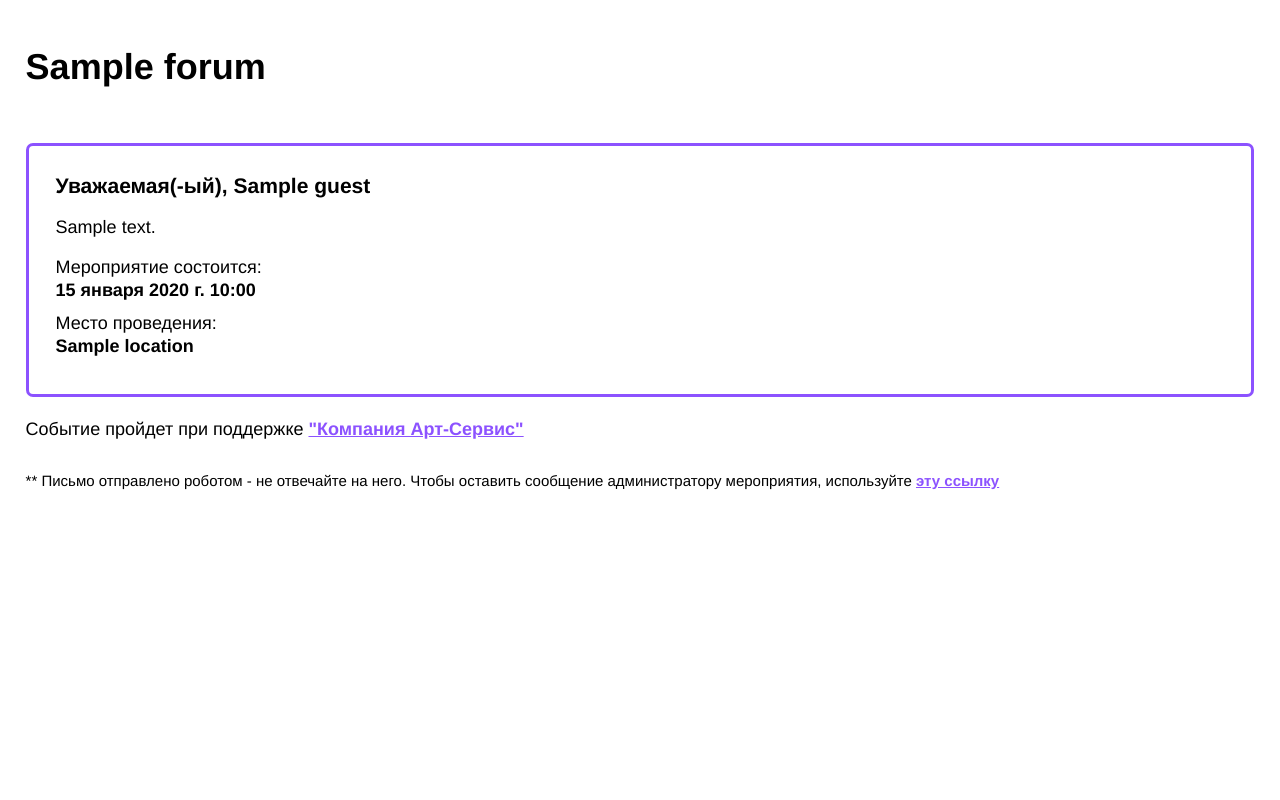
After one commit to Starck43/fogapo, a Django app: template backend/templates/invitation_email.html in a window 1280 px wide. The commit adds this page. Run offline with Django 4.2, Linux system fonts and the light colour scheme; tables that the repository leaves empty hold one stand-in row (values such as "Sample post"); the template is opened without the code that fills it: values that come from a table or form of the project are taken from there, most other values are stand-ins (such as "Sample title", 1, 10 or a date in 2020); parts of the project's set-up code (start-up, migrations or seed data) failed here and were passed over; some libraries are stand-ins or nearby versions.

```diff
--- /dev/null
+++ b/backend/templates/invitation_email.html
@@ -0,0 +1,94 @@
+{% load static %}
+
+<html lang="ru">
+<head>
+	<meta charset="UTF-8">
+	<title>Приглашение на мероприятие от сайта {{site_name}}</title>
+</head>
+<style>
+	h1, h2, h3{
+		line-height: 1.25;
+	}
+	* {
+		margin: 0;
+		padding: 0;
+		box-sizing: border-box;
+	}
+	html {
+		font-size: 18px;
+		font-family: Helvetica, Arial;
+	}
+	body{
+		position: relative;
+		width: 100%;
+		padding: 2vw;
+	}
+	p{
+		margin-bottom: 0.5em;
+		line-height: 1.3;
+		font-weight: 200;
+		font-size: 1em;
+	}
+	div{
+		display: block;
+	}
+	a{
+		color: #8c52ff;
+		font-weight: bold;
+	}
+
+	.header-title{
+		display: block;
+		margin: 0 auto 1em;
+		padding-bottom: 2em;
+	}
+	.header-title img{
+		max-width: 100px;
+		height: auto !important;
+		margin-right: 1em;
+		margin-bottom:  1em;
+	}
+	.main{
+		padding: 1.5em;
+		width: auto;
+		border: 3px solid #8c52ff;
+		border-radius: 7px;
+	}
+	.content-body{
+		margin: 1em 0;
+	}
+	.content-body img{
+		max-width:  100%;
+		height:  auto;
+	}
+
+	@media (max-width: 575.98px) and (orientation: portrait) {
+		html{font-size: 14px;}
+		.main{padding: 1em;}
+	}
+	@media (max-width: 767.98px) {
+		html{font-size: 16px;}
+	}
+</style>
+
+<body>
+	<div class="header-title">
+		<img src="{{site_url}}{% get_media_prefix %}logo.png" alt="">
+		<h1>{{forum}}</h1>
+	</div>
+
+	<div class="main">
+		<h3>Уважаемая(-ый), {{guest}}</h3>
+		<div class="content-body">
+			{{content|safe}}
+		</div>
+		<p>Мероприятие состоится:<br/><b>{{date_forum}}</b></p>
+		<p>Место проведения:<br/><b>{{location|safe}}</b></p>
+	</div>
+	<br/>
+	<p>Событие пройдет при поддержке <a href="https://artservice43.ru">"Компания Арт-Сервис"</a></p>
+	<br/>
+	<small>** Письмо отправлено роботом - не отвечайте на него. Чтобы оставить сообщение администратору мероприятия, используйте <a href="mailto:admin@fogapo.ru">эту ссылку</a></small>
+
+</body>
+</html>
--- a/backend/templates/reg_email_confirmation.html
+++ b/backend/templates/reg_email_confirmation.html
@@ -1,7 +1,7 @@
 <html lang="ru">
 <head>
 	<meta charset="UTF-8">
-	<title>Сообщение с сайта fogapo.ru</title>
+	<title>Сообщение с сайта {{site.name}}</title>
 </head>
 <style>
 	h1, h2, h3{
--- a/backend/templates/user_email_information.html
+++ b/backend/templates/user_email_information.html
@@ -17,6 +17,6 @@
 	<p><i>Ждите уведомление о подтверждении регистрации или звонок в ближайшее время.<br/>Если уведомление не поступит более суток, то свяжитесь любым удобным способом:</i></p>
 	<div>{{info|safe}}</div>
 	<br/>
-	<small>** Письмо сгенерировано роботом - не отвечайте на него. Письмо можно написать администратору на ящик <a href="mailto:admin@fogapo.ru">admin@fogapo.ru</small>
+	<small>** Письмо сгенерировано роботом - не отвечайте на него. Чтобы оставить сообщение администратору мероприятия, нажмите <a href="mailto:admin@fogapo.ru">сюда</a></small>
 </body>
 </html>
```
Also changed, not shown: backend/crm/celery.py (added, +19 -0 lines), backend/crm/settings.py (+9 -1 lines), backend/forum/admin.py (+43 -3 lines), backend/forum/logic.py (+3 -4 lines), backend/forum/tasks.py (added, +23 -0 lines), backend/forum/views.py (+5 -4 lines), 1 other file.
